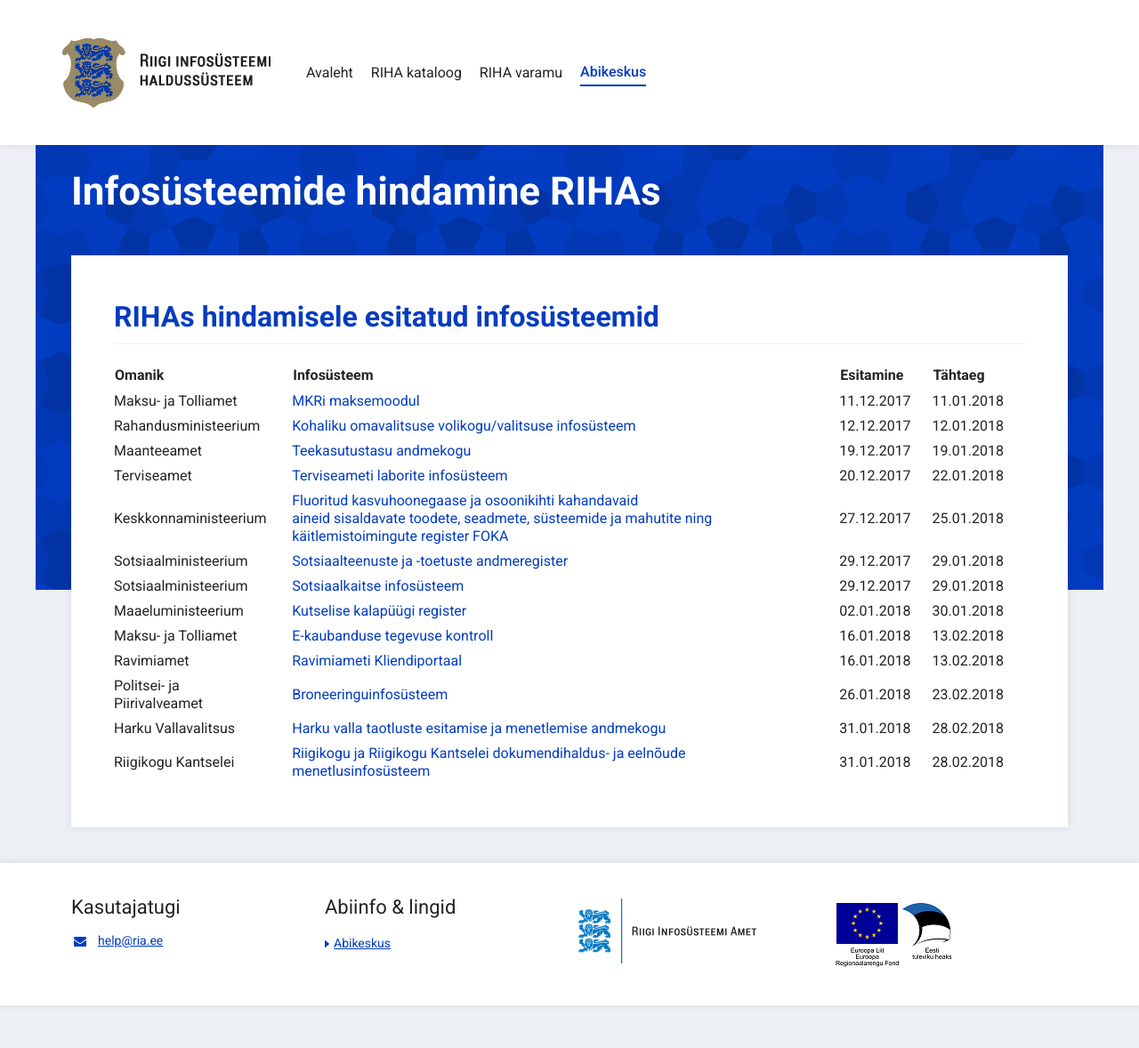
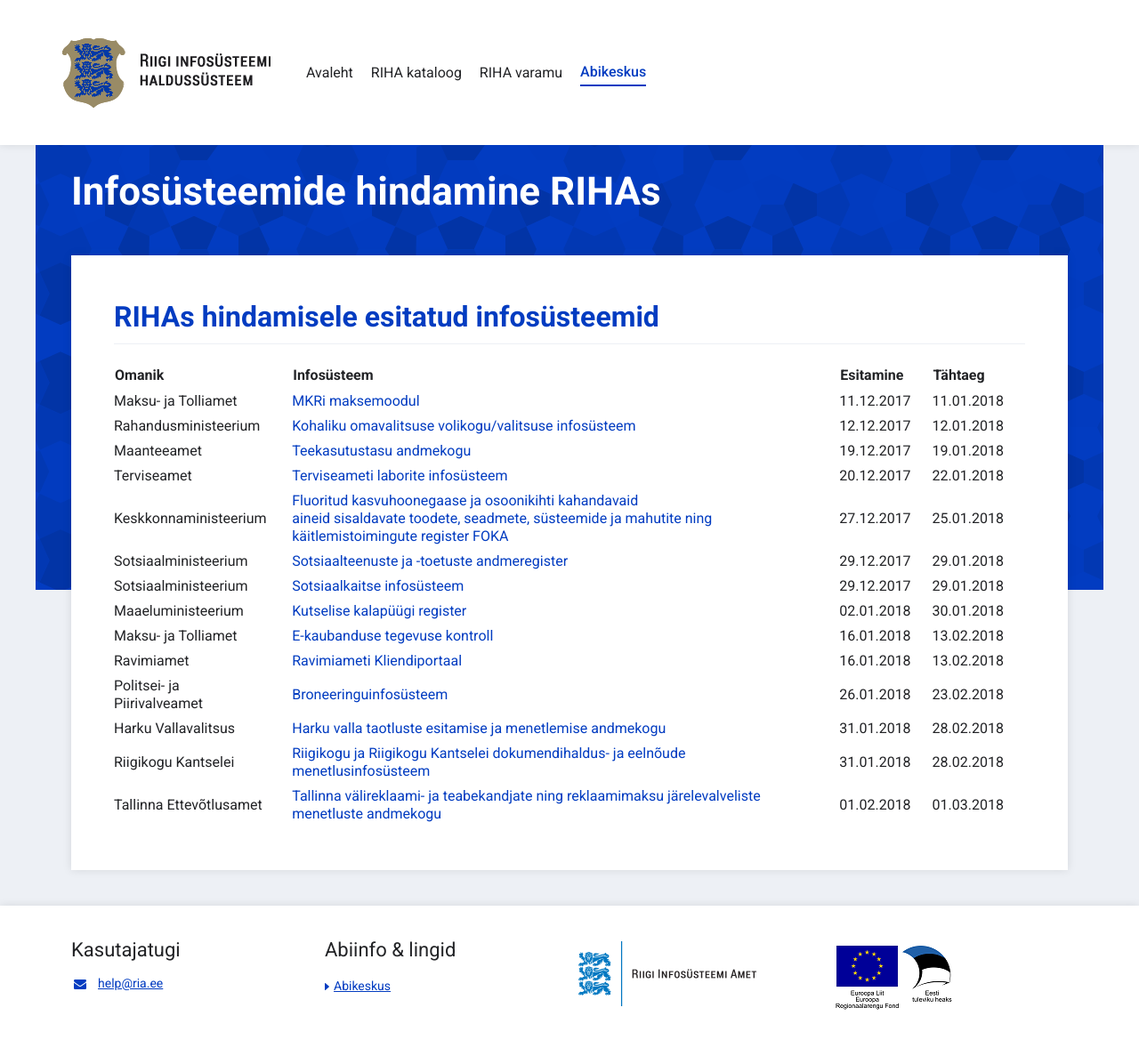
Before and after one commit to e-gov/RIHA-Help, a Jekyll site: the page built from docs/RIHAs-hindamisel.md, in a window 1280 px wide. Shown: the whole page at 89% size. Built offline with Jekyll 4.4.1, drawn with Linux system fonts in a browser that asks for light colours; before the commit the page ends 1130 px from its top, so only the background shows below that.

Commit message:
Update RIHAs-hindamisel.md

```diff
--- a/docs/RIHAs-hindamisel.md
+++ b/docs/RIHAs-hindamisel.md
@@ -18,3 +18,4 @@ title: Infosüsteemide hindamine RIHAs
 | Politsei- ja Piirivalveamet | [Broneeringuinfosüsteem](https://www.riha.ee/Systems/Vaata/briis) | 26.01.2018 | 23.02.2018 |
 | Harku Vallavalitsus | [Harku valla taotluste esitamise ja menetlemise andmekogu](https://www.riha.ee/Infosüsteemid/Vaata/75014132-spoku) | 31.01.2018 | 28.02.2018 |
 | Riigikogu Kantselei | [Riigikogu ja Riigikogu Kantselei dokumendihaldus- ja eelnõude menetlusinfosüsteem](https://www.riha.ee/Infosüsteemid/Vaata/EMS) | 31.01.2018 | 28.02.2018 |
+| Tallinna Ettevõtlusamet | [Tallinna välireklaami- ja teabekandjate ning reklaamimaksu järelevalveliste menetluste andmekogu](https://www.riha.ee/Infosüsteemid/Vaata/tlntera) | 01.02.2018 | 01.03.2018 |
```
